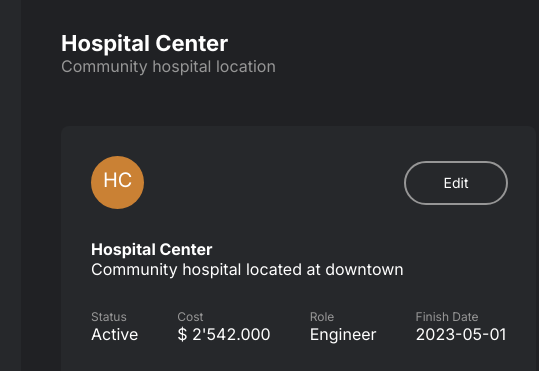
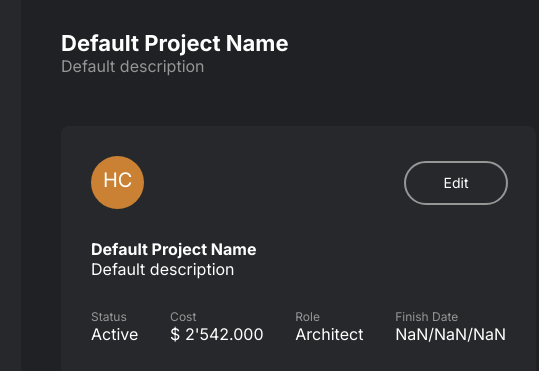
Before and after one commit to HectorLlano/ThatOpenExercise, a website built with Vite: page index.html in a window 1280 px wide. Both pictures are taken after a click on the element 557 px from the left and 266 px from the top of the page. Shown: the top 371 px of the page, 279-818 px from the left. Built offline with nearby package versions, Linux system fonts and the light colour scheme.

Commit message:
add project info to project details

```diff
--- a/index.html
+++ b/index.html
@@ -128,8 +128,8 @@
         <!-- Project Details Page Header -->
         <header>
           <div>
-            <h2>Hospital Center</h2>
-            <p style="color: #969696">Community hospital location</p>
+            <h2 data-project-info="name">Hospital Center</h2>
+            <p style="color: #969696" data-project-info="description">Community hospital location</p>
           </div>
         </header>
         <!-- Project Details Container -->
@@ -143,13 +143,13 @@
                   </div>
                   <div style="padding: 0 30px;">
                     <div>
-                      <h5>Hospital Center</h5>
-                      <p>Community hospital located at downtown</p>
+                      <h5 data-project-info="project-name">Hospital Center</h5>
+                      <p data-project-info="project-description">Community hospital located at downtown</p>
                     </div>
                     <div style="display: flex; column-gap: 30px; padding: 30px 0px; justify-content: space-between;">
                       <div>
                         <p style="color: #969696; font-size: var(--font-sm)">Status</p>
-                        <p>Active</p>
+                        <p data-project-info="project-status">Active</p>
                       </div>
                       <div>
                         <p style="color: #969696; font-size: var(--font-sm)">Cost</p>
@@ -157,11 +157,11 @@
                       </div>
                       <div>
                         <p style="color: #969696; font-size: var(--font-sm)">Role</p>
-                        <p>Engineer</p>
+                        <p data-project-info="project-role">Engineer</p>
                       </div>
                       <div>
                         <p style="color: #969696; font-size: var(--font-sm)">Finish Date</p>
-                        <p>2023-05-01</p>
+                        <p data-project-info="project-finishDate">2023-05-01</p>
                       </div>
                     </div>
                     <div style="background-color: #404040; border-radius: 9999px; overflow: auto;">
--- a/src/class/ProjectsManager.ts
+++ b/src/class/ProjectsManager.ts
@@ -23,10 +23,47 @@ export class ProjectsManager {
             if(!projectsPage || !detailsPage) {return}
             projectsPage.style.display = "none"
             detailsPage.style.display = "flex"
+            this.setDetailsPage(project)
         })
         this.ui.append(project.ui)
         this.list.push(project)
         return project
+    }
+
+    private setDetailsPage(project: Project) {
+        const detailsPage = document.getElementById("project-details")
+        if(!detailsPage) {return}
+        const name = detailsPage.querySelector("[data-project-info='name']")
+        if(name) {
+            name.textContent = project.name
+        }
+        const description = detailsPage.querySelector("[data-project-info='description']")
+        if(description) {
+            description.textContent = project.description
+        }
+        const projectName = detailsPage.querySelector("[data-project-info='project-name']")
+        if(projectName) {
+            projectName.textContent = project.name
+        }
+        const projectDescription = detailsPage.querySelector("[data-project-info='project-description']")
+        if(projectDescription) {
+            projectDescription.textContent = project.description
+        }
+        const projectStatus = detailsPage.querySelector("[data-project-info='project-status']")
+        if(projectStatus) {
+            projectStatus.textContent = project.status
+        }
+        const projectRole = detailsPage.querySelector("[data-project-info='project-role']")
+        if(projectRole) {
+            projectRole.textContent = project.userRole
+        }
+        const projectFinishDate = detailsPage.querySelector("[data-project-info='project-finishDate']")
+        if(projectFinishDate) {
+            const day = project.finishDate.getUTCDay()
+            const month = project.finishDate.getUTCMonth() + 1
+            const year = project.finishDate.getUTCFullYear()
+            projectFinishDate.textContent = year.toString() + "/" + month.toString() + "/" + day.toString()
+        }
     }
 
     getProject(id: string) {
```
